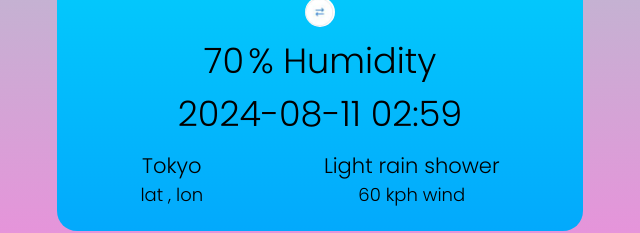
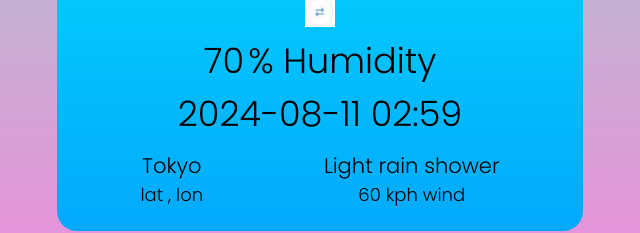
Before and after one commit to Rajghosh786/Weather.io, a plain HTML site: page index.html in a window 1280 px wide. Shown: the part 535-768 px from the top of the page, 320-960 px from the left. Drawn offline with Linux system fonts and the light colour scheme; a web font is replaced by a local one.

Commit message:
Update style.css

```diff
--- a/style.css
+++ b/style.css
@@ -89,7 +89,6 @@ input{
     justify-content: space-between;
     align-items: center;
     margin: 10px;
-    /* flex-grow: 1; */
 }
 .div2-1{
     margin-right: auto;
@@ -101,9 +100,6 @@ input{
 }
 
 .change{
-    background: linear-gradient(to bottom,#03fcfc,#03a9fc);
-    border-radius: 50px;
-    border: 0;
     cursor: pointer;
 }
 .p{
```
